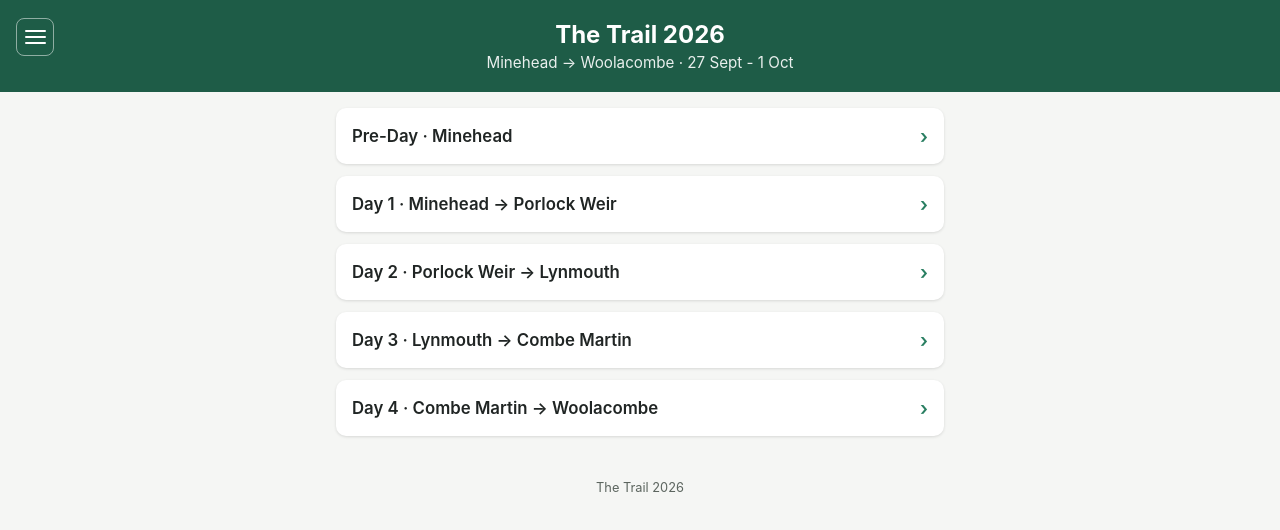
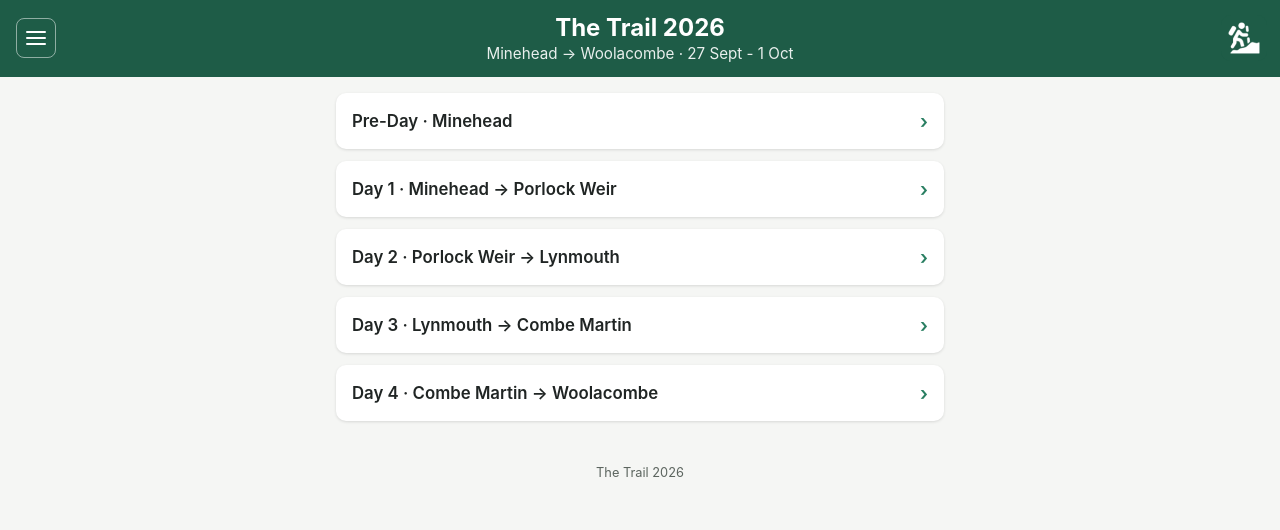
Before and after one commit to andywingate/TheTrail2026, a plain HTML site: page index.html in a window 1280 px wide. Drawn offline with Linux system fonts and the light colour scheme; no server answers.

Commit message:
Tidy header alignment with flex layout

```diff
--- a/index.html
+++ b/index.html
@@ -27,16 +27,18 @@
   header {
     background: var(--accent-dark);
     color: #fff;
-    padding: 1.25rem 1rem;
+    padding: 0.85rem 1rem;
     text-align: center;
   }
   header h1 {
-    margin: 0 0 0.25rem 0;
+    margin: 0 0 0.15rem 0;
     font-size: 1.5rem;
+    line-height: 1.2;
   }
   header p {
     margin: 0;
     font-size: 0.95rem;
+    line-height: 1.2;
     opacity: 0.9;
   }
   main {
@@ -180,12 +182,20 @@
   }
 
   header { position: relative; }
+  .header-bar {
+    display: flex;
+    align-items: center;
+    gap: 0.75rem;
+  }
+  .header-title {
+    flex: 1;
+    min-width: 0;
+  }
   .menu-btn {
-    position: absolute;
-    top: 1.1rem;
-    left: 1rem;
-    width: 2.4rem;
-    height: 2.4rem;
+    flex: none;
+    width: 2.5rem;
+    height: 2.5rem;
+    padding: 0;
     background: transparent;
     border: 1px solid rgba(255,255,255,0.5);
     border-radius: 8px;
@@ -203,10 +213,18 @@
     background: #fff;
     border-radius: 1px;
   }
+  .header-logo {
+    flex: none;
+    width: 2.5rem;
+    height: 2.5rem;
+    display: block;
+    object-fit: contain;
+    transform: scale(1.15);
+  }
   .main-menu {
     display: none;
     position: absolute;
-    top: 3.6rem;
+    top: calc(100% - 0.5rem);
     left: 1rem;
     background: var(--card-bg);
     border-radius: 8px;
@@ -309,11 +327,16 @@
 <body>
 
 <header>
-  <button type="button" id="menu-toggle" class="menu-btn" aria-label="Open menu" aria-expanded="false">
-    <span></span><span></span><span></span>
-  </button>
-  <h1>The Trail 2026</h1>
-  <p>Minehead &rarr; Woolacombe &middot; 27 Sept - 1 Oct</p>
+  <div class="header-bar">
+    <button type="button" id="menu-toggle" class="menu-btn" aria-label="Open menu" aria-expanded="false">
+      <span></span><span></span><span></span>
+    </button>
+    <div class="header-title">
+      <h1>The Trail 2026</h1>
+      <p>Minehead &rarr; Woolacombe &middot; 27 Sept - 1 Oct</p>
+    </div>
+    <img class="header-logo" src="images/favicon.png" alt="">
+  </div>
   <nav id="main-menu" class="main-menu">
     <button type="button" class="menu-item active" data-view="itinerary">Itinerary</button>
     <button type="button" class="menu-item" data-view="kitlist">Kit List</button>
```
